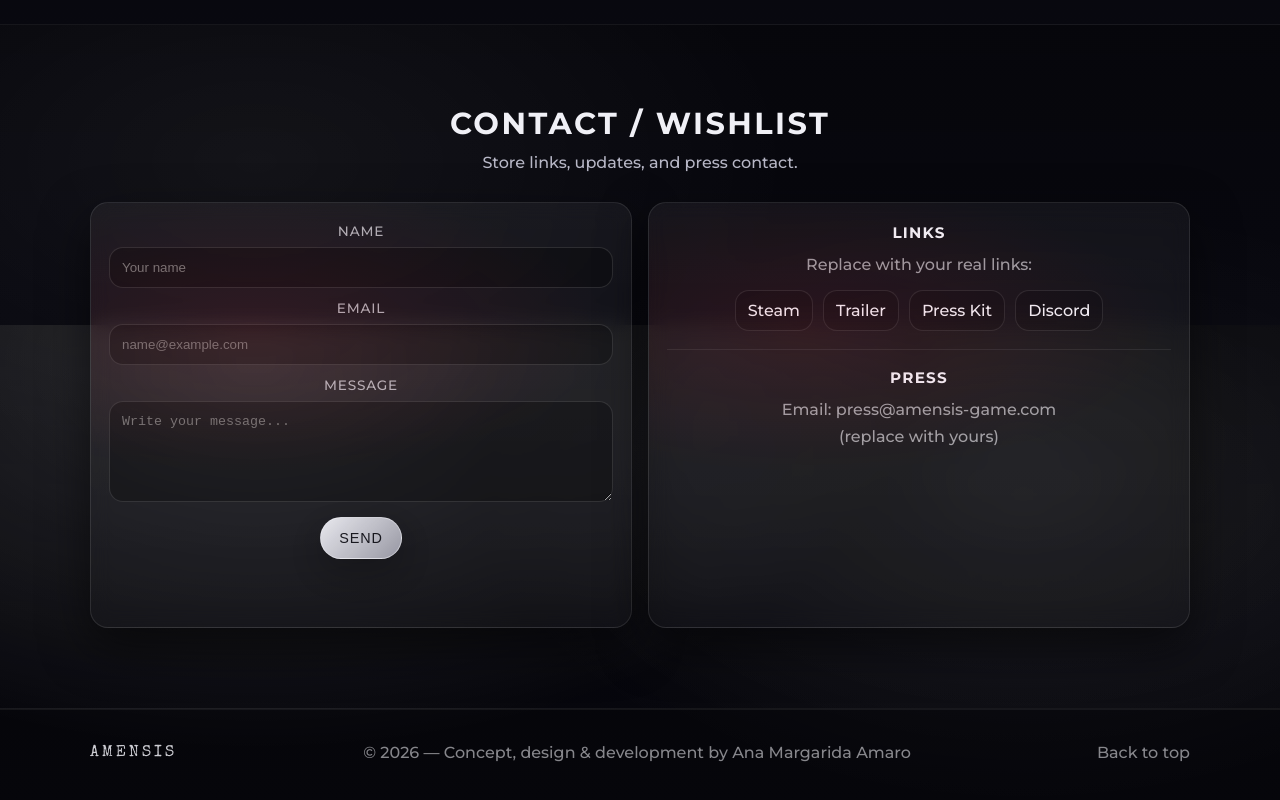
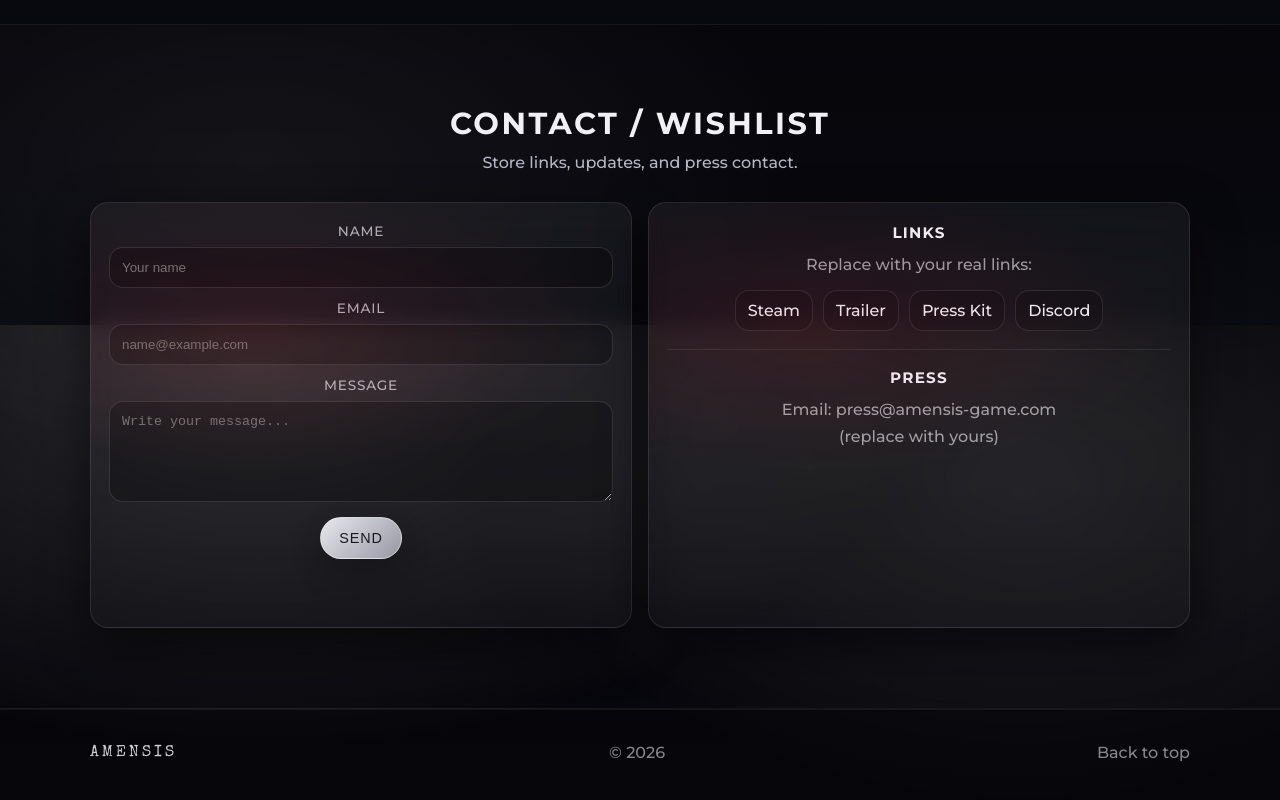
Before and after one commit to slowlydiogoo-crypto/amensis-site, a plain HTML site: page index.html in a window 1280 px wide. Shown: the part 4475-5275 px from the top of the page. Drawn offline with nearby package versions, Linux system fonts and the light colour scheme.

Commit message:
Polish layout, restore all sections (gallery/contact) and update camera

```diff
--- a/index.html
+++ b/index.html
@@ -277,7 +277,7 @@
   <footer class="footer">
     <div class="footer__inner">
       <p class="footer__title">AMENSIS</p>
-      <p class="footer__text">© <span id="year"></span> — Concept, design &amp; development by Ana Margarida Amaro</p>
+      <p class="footer__text">© <span id="year"></span></p>
       <p class="footer__text">
         <a href="#top">Back to top</a>
       </p>
```
